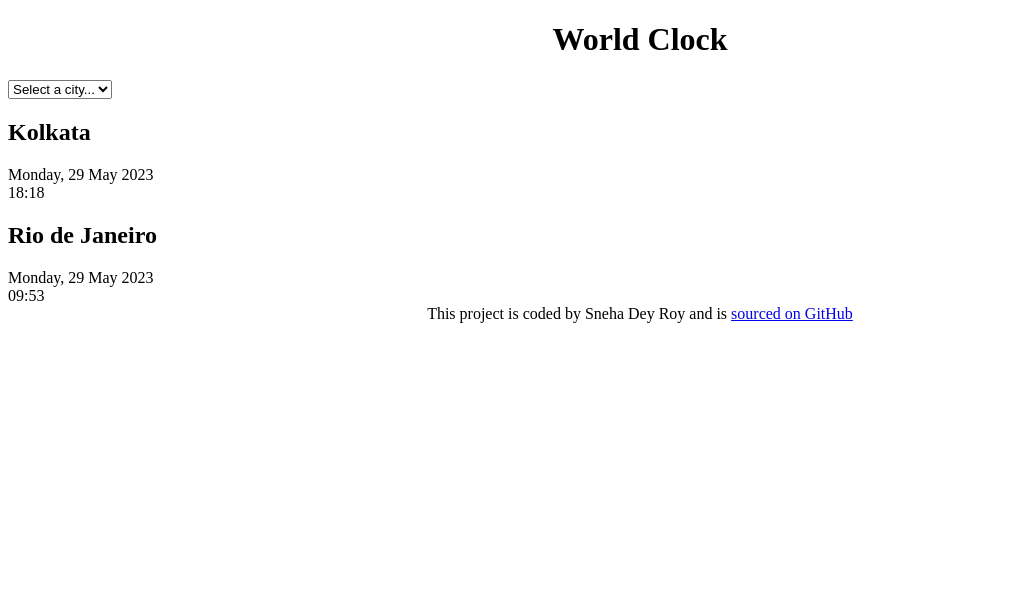
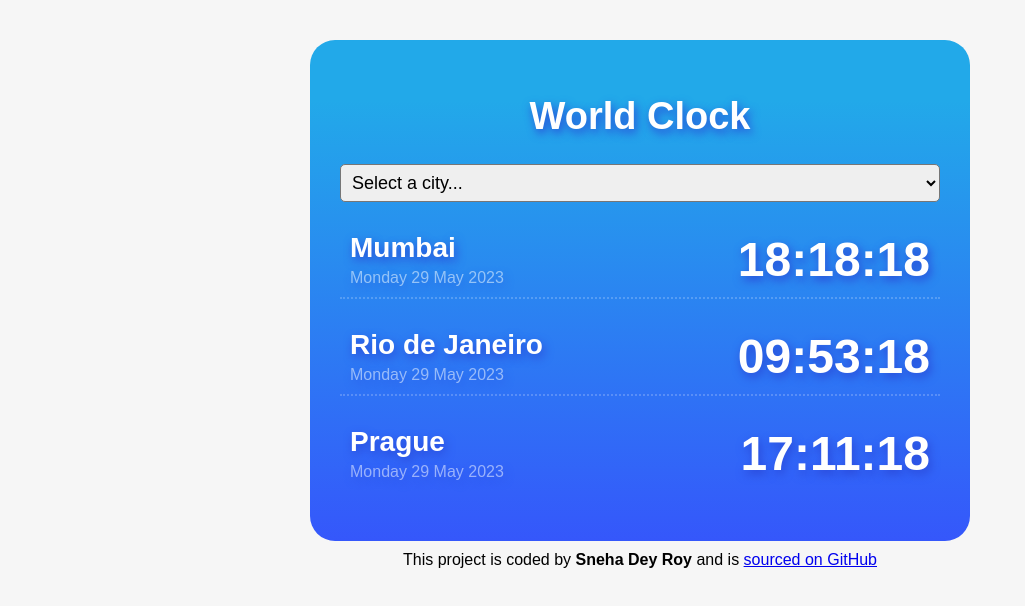
Before and after one commit to sneharoy-14/world-clock, a plain HTML site: page index.html in a window 1280 px wide. Shown: the whole page, without its empty margins (0-1025 px from the left). Drawn offline with Linux system fonts and the light colour scheme; a web font is replaced by a local one.

Commit message:
Styled the project with CSS

```diff
--- a/css/style.css
+++ b/css/style.css
@@ -1,6 +1,61 @@
+body {
+  background-color: #f6f6f6;
+  font-family: Arial, Helvetica, sans-serif;
+}
+.container {
+  max-width: 600px;
+  margin: 0 auto;
+  background: rgb(53, 87, 251);
+  background: linear-gradient(
+    0deg,
+    rgba(53, 87, 251, 1) 0%,
+    rgba(34, 169, 233, 1) 88%
+  );
+  margin-top: 40px;
+  padding: 30px;
+  border-radius: 25px;
+  color: #ffffff;
+  text-shadow: 2px 4px 10px #2a48d7;
+}
+
 h1 {
   text-align: center;
+  color: #ffffff;
+  font-size: 38px;
 }
+
+select {
+  display: block;
+  margin: 0 auto;
+  width: 100%;
+  padding: 7px;
+  border-radius: 5px;
+  font-size: 18px;
+}
+h2 {
+  font-size: 28px;
+  margin: 0 0 5px;
+}
+.city {
+  display: flex;
+  justify-content: space-between;
+  margin: 20px 0;
+  padding: 10px;
+  border-bottom: 2px dotted rgba(255, 255, 255, 0.2);
+}
+.city:last-child {
+  border: none;
+}
+.date {
+  opacity: 0.5;
+}
+
+.time {
+  font-size: 48px;
+  font-weight: bold;
+}
+
 footer {
   text-align: center;
+  padding-top: 10px;
 }
--- a/index.html
+++ b/index.html
@@ -4,6 +4,12 @@
     <meta charset="UTF-8" />
     <meta http-equiv="X-UA-Compatible" content="IE=edge" />
     <meta name="viewport" content="width=device-width, initial-scale=1.0" />
+    <link rel="preconnect" href="https://fonts.googleapis.com" />
+    <link rel="preconnect" href="https://fonts.gstatic.com" crossorigin />
+    <link
+      href="https://fonts.googleapis.com/css2?family=Playfair&display=swap"
+      rel="stylesheet"
+    />
     <link rel="stylesheet" href="css/style.css" />
     <title>World Clock - Sneha Dey Roy</title>
   </head>
@@ -16,21 +22,34 @@
         <option value="">London</option>
         <option value="">Tokyo</option>
         <option value="">New York</option>
+        <option value="">Cairo</option>
+        <option value="">Seoul</option>
       </select>
 
       <div class="city">
-        <h2>Kolkata</h2>
-        <div class="date">Monday, 29 May 2023</div>
-        <div class="time">18:18</div>
+        <div>
+          <h2>Mumbai</h2>
+          <div class="date">Monday 29 May 2023</div>
+        </div>
+        <div class="time">18:18:18</div>
       </div>
       <div class="city">
-        <h2>Rio de Janeiro</h2>
-        <div class="date">Monday, 29 May 2023</div>
-        <div class="time">09:53</div>
+        <div>
+          <h2>Rio de Janeiro</h2>
+          <div class="date">Monday 29 May 2023</div>
+        </div>
+        <div class="time">09:53:18</div>
+      </div>
+      <div class="city">
+        <div>
+          <h2>Prague</h2>
+          <div class="date">Monday 29 May 2023</div>
+        </div>
+        <div class="time">17:11:18</div>
       </div>
     </div>
     <footer>
-      This project is coded by Sneha Dey Roy and is
+      This project is coded by <strong>Sneha Dey Roy</strong> and is
       <a href="https://github.com/sneharoy-14/world-clock" target="_blank">
         sourced on GitHub</a
       >
```
